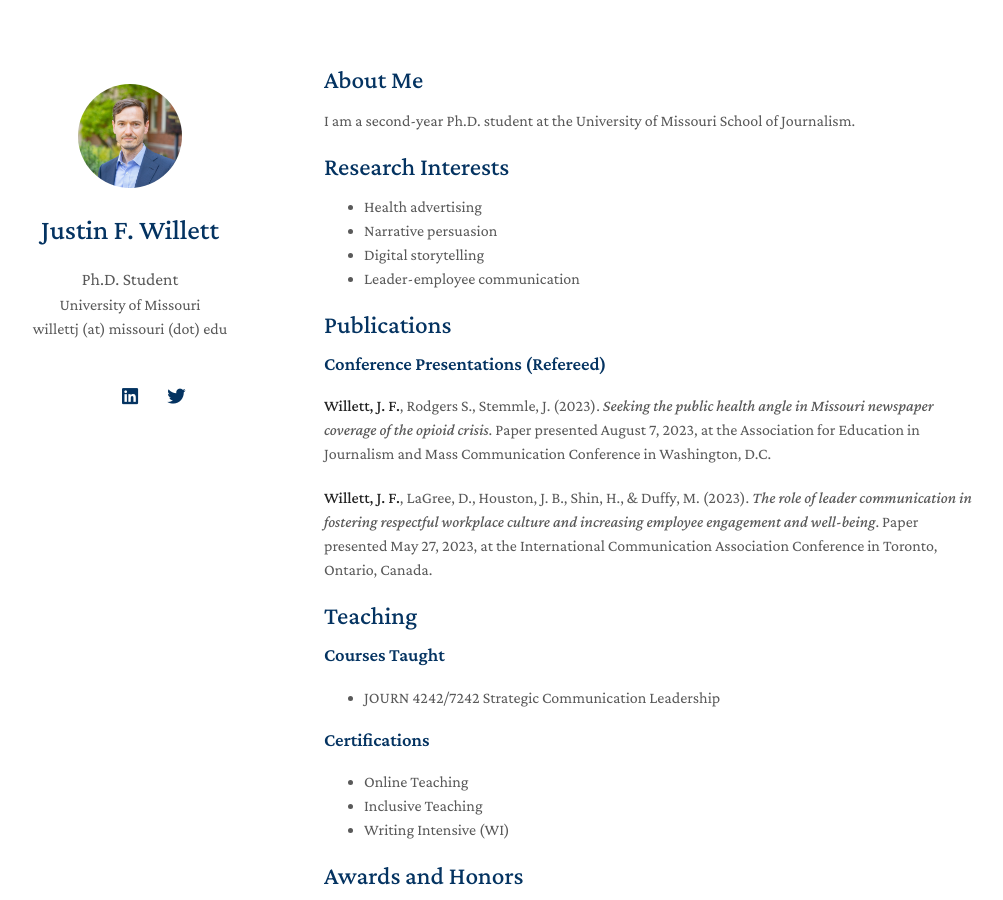
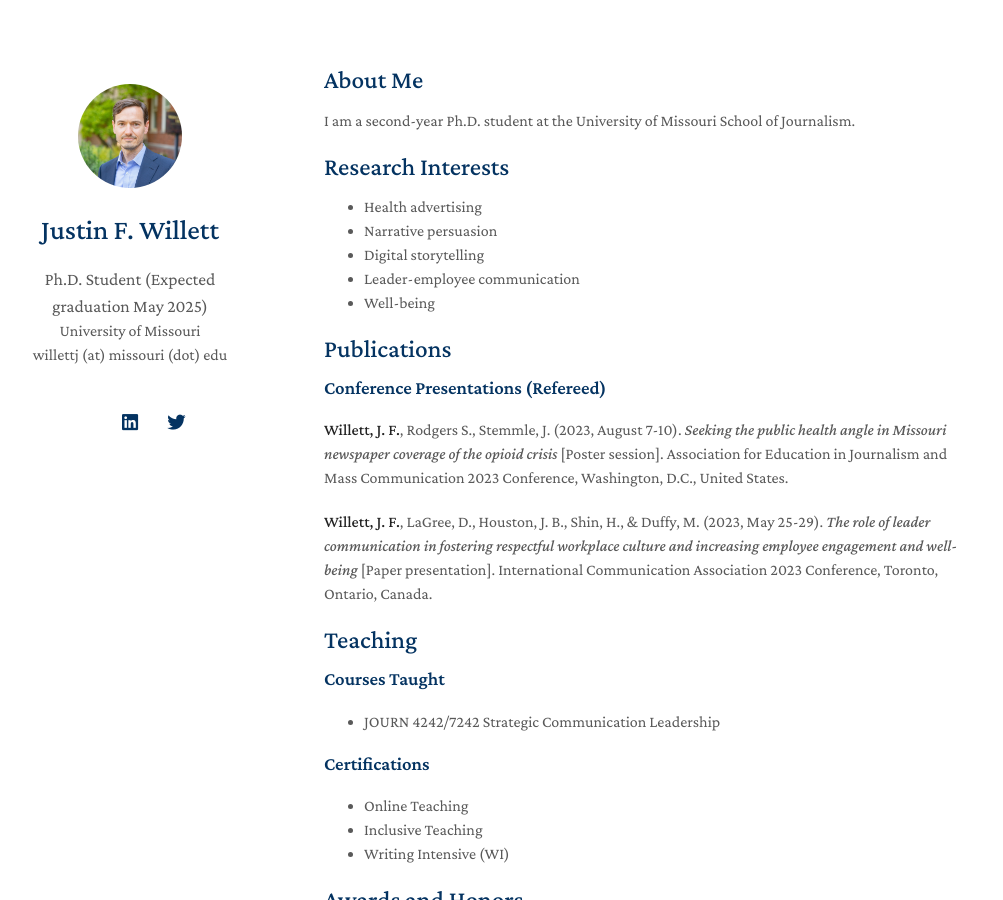
Before and after one commit to willettjf/willettjf.github.io, a Jekyll site: the page built from index.md, in a window 1280 px wide and 900 px high. Shown: the whole window, without its empty margins (146-1149 px from the left). Built offline with Jekyll 4.4.1, drawn with Linux system fonts in a browser that asks for light colours; nearby versions of some CDN libraries; a style sheet for code colours, icons or effects is not loaded; our own code applies the rules of GitHub Pages for plain Markdown files.

Commit message:
Updates
Change conf paper to APA style
Add my expected grad date

```diff
--- a/_config.yml
+++ b/_config.yml
@@ -1,6 +1,6 @@
 # Basic Information
 title: Justin F. Willett
-position: Ph.D. Student
+position: Ph.D. Student (Expected graduation May 2025)
 affiliation: University of Missouri
 email: willettj (at) missouri (dot) edu
 
--- a/index.md
+++ b/index.md
@@ -12,14 +12,15 @@ I am a second-year Ph.D. student at the University of Missouri School of Journal
 - Narrative persuasion
 - Digital storytelling
 - Leader-employee communication
+- Well-being
 
 ## Publications
 
 ### Conference Presentations (Refereed)
 
-**Willett, J. F.**, Rodgers S., Stemmle, J. (2023). _Seeking the public health angle in Missouri newspaper coverage of the opioid crisis_. Paper presented August 7, 2023, at the Association for Education in Journalism and Mass Communication Conference in Washington, D.C.
+**Willett, J. F.**, Rodgers S., Stemmle, J. (2023, August 7-10). _Seeking the public health angle in Missouri newspaper coverage of the opioid crisis_ [Poster session]. Association for Education in Journalism and Mass Communication 2023 Conference, Washington, D.C., United States.
 
-**Willett, J. F.**, LaGree, D., Houston, J. B., Shin, H., & Duffy, M. (2023). _The role of leader communication in fostering respectful workplace culture and increasing employee engagement and well-being_. Paper presented May 27, 2023, at the International Communication Association Conference in Toronto, Ontario, Canada.
+**Willett, J. F.**, LaGree, D., Houston, J. B., Shin, H., & Duffy, M. (2023, May 25-29). _The role of leader communication in fostering respectful workplace culture and increasing employee engagement and well-being_ [Paper presentation]. International Communication Association 2023 Conference, Toronto, Ontario, Canada.
 
 ## Teaching
 
```
